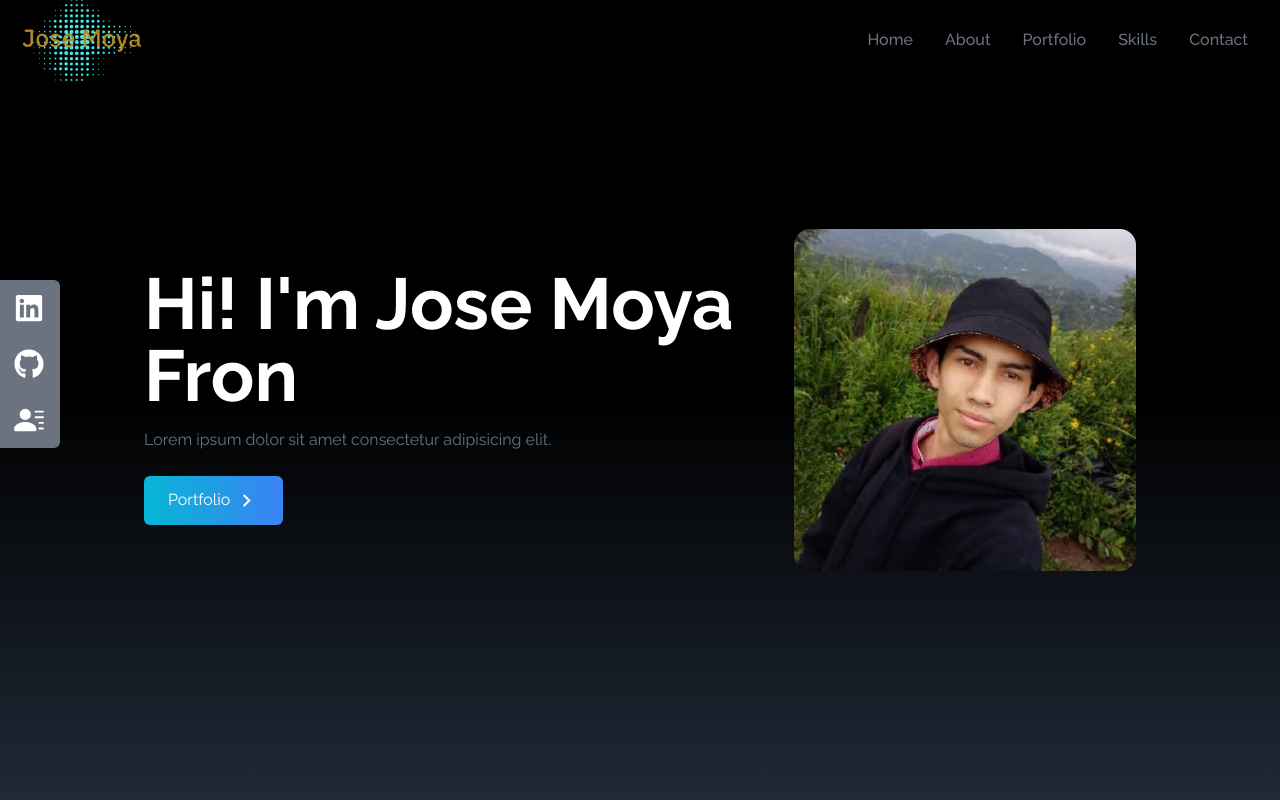
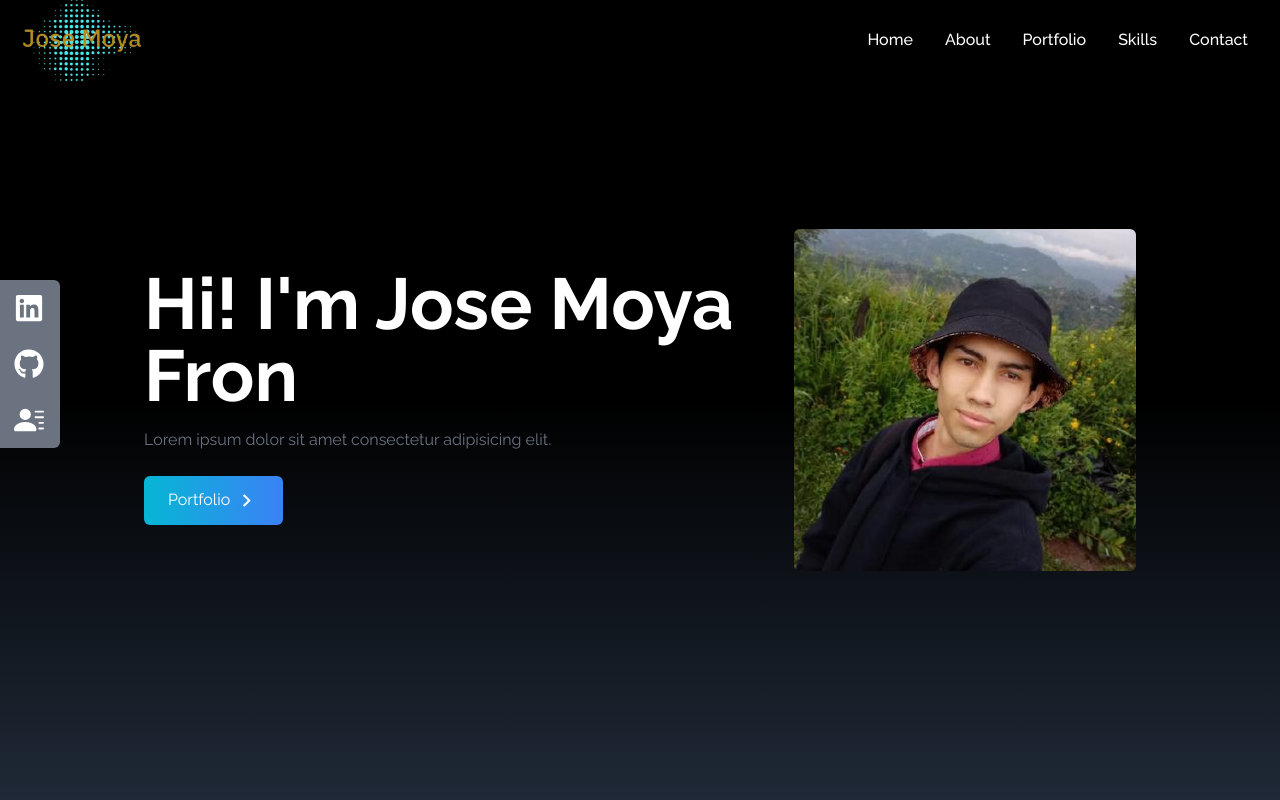
Before and after one commit to Jhoseb29/Jose-Moya, a React (Create React App) app: page / in a window 1280 px wide. Shown: the top 800 px of the page. Built offline with nearby package versions, Linux system fonts and the light colour scheme.

Commit message:
haciendo retoques

```diff
--- a/src/App.js
+++ b/src/App.js
@@ -1,6 +1,6 @@
 import About from "./components/About";
 import Contact from "./components/Contact";
-import Skills from "./components/skills";
+import Skills from "./components/Skills";
 import Home from "./components/Home";
 import NavBar from "./components/NavBar";
 import Portfolio from "./components/Portfolio";
--- a/src/components/About.jsx
+++ b/src/components/About.jsx
@@ -4,7 +4,7 @@ const About = () => {
   return (
     <div
       name="about"
-      className="w-full h-screen bg-gradient-to-b from-gray-800 to-black text-white"
+      className="w-full md:h-screen bg-gradient-to-b from-gray-800 to-black text-white"
     >
       <div className="max-w-screen-lg p-4 mx-auto flex flex-col justify-center w-full h-full">
         <div className="pb-8">
@@ -23,6 +23,7 @@ const About = () => {
         </p>
 
 
+
       </div>
     </div>
   );
--- a/src/components/Home.jsx
+++ b/src/components/Home.jsx
@@ -76,7 +76,7 @@ const Home = () => {
           <img
             src={IMG}
             alt="my profile"
-            className="rounded-2xl mx-auto w-2/3 md:w-full"
+            className="rounded-md mx-auto w-2/3 md:w-full"
           />
         </div>
       </div>
--- a/src/components/NavBar.jsx
+++ b/src/components/NavBar.jsx
@@ -30,7 +30,7 @@ const NavBar = () => {
   ];
 
   return (
-    <div className="flex justify-between items-center w-full h-20 px-4 text-white bg-black absolute">
+    <div className="flex justify-between items-center w-full h-20 px-4 text-white bg-black bg-opacity-80 fixed">
       <div>
         <img className="w-32 width: 8rem"  src={Logo} />
       </div>
@@ -39,7 +39,7 @@ const NavBar = () => {
         {links.map(({ id, link }) => (
           <li
             key={id}
-            className="px-4 cursor-pointer capitalize font-medium text-gray-500 hover:scale-105 duration-200"
+            className="px-4 cursor-pointer capitalize font-medium text-white-500 hover:scale-105 duration-200"
           >
             <Link to={link} smooth duration={500}>
               {link}
@@ -50,7 +50,7 @@ const NavBar = () => {
 
       <div
         onClick={() => setNav(!nav)}
-        className="cursor-pointer pr-4 z-10 text-gray-500 md:hidden"
+        className="cursor-pointer pr-4 z-10 text-gray-500 md:hidden "
       >
         {nav ? <FaTimes size={30} /> : <FaBars size={30} />}
       </div>
--- a/src/components/skills.jsx
+++ b/src/components/Skills.jsx
@@ -70,10 +70,10 @@ const Skills = () => {
 
   return (
     <div
-      name="experience"
-      className="bg-gradient-to-b from-gray-800 to-black w-full h-screen"
+      name="skills"
+      className="bg-gradient-to-b from-gray-800 to-black w-full  md:h-screen"
     >
-      <div className="max-w-screen-lg mx-auto p-4 flex flex-col justify-center w-full h-full text-white">
+      <div className="max-w-screen-lg mx-auto p-4 flex flex-col justify-center w-full h-full text-white ">
         <div>
           <p className="text-4xl font-bold border-b-4 border-gray-500 p-2 inline">
             Skills
```
